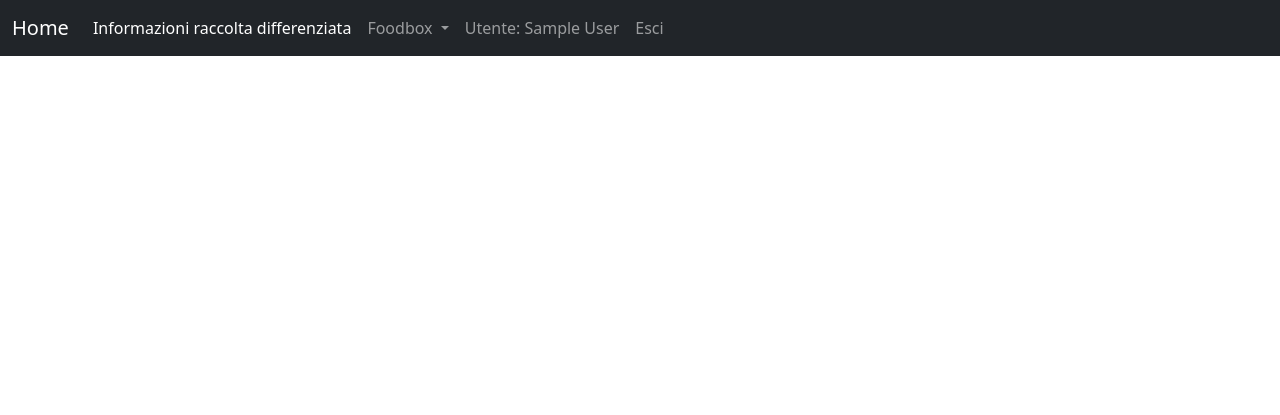
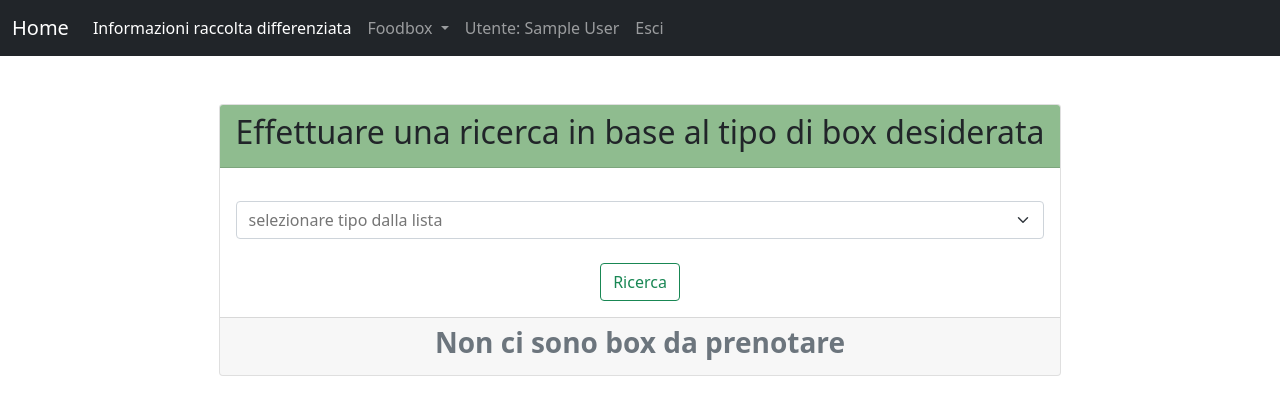
Before and after one commit to RaffaeleMosca/GreenCityv1, a Flask app: page /foodbox/ in a window 1280 px wide. Shown: the top 415 px of the page. Run offline with Flask 2, Linux system fonts and the light colour scheme; the visitor is signed in with stand-in values (Sample User, id 1); data that the repository does not hold is empty; some libraries are stand-ins or nearby versions.

Commit message:
aggiunta ricerca per tipo box

```diff
--- a/app.py
+++ b/app.py
@@ -9,6 +9,9 @@ import uuid
 app = Flask(__name__)
 #genero la secret key
 app.secret_key = uuid.uuid4().hex
+
+from datetime import timedelta
+app.permanent_session_lifetime = timedelta(minutes=30)
 
 # Database locale
 client = pymongo.MongoClient('localhost', 27017)
@@ -57,8 +60,12 @@ def utente():
 @app.route('/foodbox/')
 @login_required
 def cibo():
-    foodb = db.foodbox.find()
-    return render_template('cibo.html', foodb=foodb)
+    if db.foodbox.find():
+        foodb = db.foodbox.find()
+        return render_template('cibo.html', foodb=foodb)
+    else:
+        flash('Non ci sono box da prenotare')
+        return render_template('cibo.html')
 
 @app.route('/creabox/')
 @login_required
@@ -70,6 +77,8 @@ def creabox():
 def mybox():
     ordinazione = db.ordinazioni.find()
     return render_template('mybox.html', ordinazione=ordinazione)
+
+
 
 @app.route('/myboxcaricati/')
 @login_required
@@ -111,14 +120,14 @@ def ricerca():
 def ordina(oid, utente):
     box = db.foodbox.find_one({'_id': ObjectId(oid)})
     quanti = box['quantita']
-    tipo = box['tipo']
+    nome = box['nome']
     negozio = box['negozio']
     indirizzo = box['indirizzo']
     utentebox = box['utente']
     contenuto = box['contenuto']
 
     db.foodbox.update_one({"_id": ObjectId(oid)}, {"$set": {"quantita": quanti-1}})
-    db.ordinazioni.insert_one({'utente' : utente, 'box_number': ObjectId(oid), 'tipo' : tipo, 'negozio':negozio, 'indirizzo': indirizzo, 'utente_box': utentebox, 'contenuto':contenuto})
+    db.ordinazioni.insert_one({'utente' : utente, 'box_number': ObjectId(oid), 'tipo' : nome, 'negozio':negozio, 'indirizzo': indirizzo, 'utente_box': utentebox, 'contenuto':contenuto})
 
     return redirect('/foodbox/')
 
@@ -132,12 +141,13 @@ def elimina(oid):
 #FUNZIONE PER CREARE UNA FOODBOX
 @app.route('/create/<utente>', methods=['GET', 'POST'])
 def create(utente):
+    nome = request.form.get('nome')
+    contenuto = request.form.get('contenuto')
     tipo = request.form.get('tipo')
-    contenuto = request.form.get('contenuto')
     quantita = request.form.get('quantita')
     negozio = request.form.get('negozio')
     indirizzo = request.form.get('indirizzo')
-    db.foodbox.insert_one({'utente': utente, 'tipo': tipo, 'contenuto': contenuto, 'quantita': int(quantita), 'negozio': negozio, 'indirizzo': indirizzo})
+    db.foodbox.insert_one({'utente': utente, 'nome': nome, 'contenuto': contenuto, 'tipo': tipo, 'quantita': int(quantita), 'negozio': negozio, 'indirizzo': indirizzo})
     return render_template('creabox.html')
 
 #FUNZIONE PER ELIMINARE UN ORDINAZIONE
@@ -167,3 +177,24 @@ def eliminaordi(oid):
 def boxritirato(oid):
     db.ordinazioni.delete_one({"_id": ObjectId(oid)})
     return redirect('/mybox/')
+
+#FUNZIONA PER EFFETTUARE RICERCA IN BASE AL TIPO DI BOX
+@app.route('/myboxricerca/<utente>',  methods=['POST'])
+def myboxricerca(utente):
+    tipo = request.form.get('tipo')
+    if db.foodbox.find_one({"tipo": tipo}):
+        print ("Trovato!")
+    else:
+        if tipo != "TUTTE":
+            flash('Non esistono box del tipo selezionato!')
+
+    if tipo == "TUTTE":
+        foodb = db.foodbox.find()
+        return render_template('cibo.html', foodb=foodb)
+
+    if db.foodbox.find({'tipo': tipo}):
+        foodb = db.foodbox.find({'tipo': tipo})
+        return render_template('cibo.html', foodb=foodb)
+
+
+    return render_template('raccolta.html')
--- a/templates/cibo.html
+++ b/templates/cibo.html
@@ -1,8 +1,40 @@
 {% extends "base.html" %}
 
 {% block content %}
+    <div class="accordion m-5" id="accordionExample">
+        <div class="container-fluid" style="width: fit-content; margin-top: 4%">
+            <div class="card text-center">
+                <div class="card-header" style="background-color: darkseagreen">
+                    <h2>Effettuare una ricerca in base al tipo di box desiderata</h2>
+                </div>
+            <div class="card-body">
+                <form name="ins_box_form" style="margin-top: 2%" action="{{ url_for('myboxricerca', utente = session['user']['email']) }}" method="POST" role="form">
+                    <input list="tipo" name="tipo" class="form-select" required placeholder="selezionare tipo dalla lista">
+                    <datalist id="tipo" name="tipo" >
+                        <option value="TUTTE" />
+                        <option value="CARNE" />
+                        <option value="PESCE" />
+                        <option value="BENI PRIMA NECESSITA'" />
+                    </datalist>
+                    <br>
+                    <input type="submit" value="Ricerca" class="btn btn-outline-success btn">
+                </form>
 
-
+            </div>
+            <div class="card-footer card-text text-muted">
+                <h3><b>
+                {% with messages = get_flashed_messages() %}
+                    {% if messages %}
+                        {% for message in messages %}
+                            {{ message }}
+                        {% endfor %}
+                    {% endif %}
+                {% endwith %}
+                </b></h3>
+            </div>
+            </div>
+        </div>
+    </div>
 
     <div class="accordion m-5" id="accordionExample">
         {% for foodbox in foodb %}
@@ -11,7 +43,7 @@
                     <div class="accordion-item">
                         <h2 class="accordion-header" id="headingOne">
                         <button class="accordion-button" type="button" data-bs-toggle="collapse" data-bs-target="#collapseOne" aria-expanded="true" aria-controls="collapseOne">
-                            {{ foodbox.tipo }}
+                            {{ foodbox.nome}}
                         </button>
                         </h2>
                     <div id="collapseOne" class="accordion-collapse collapse show" aria-labelledby="headingOne" data-bs-parent="#accordionExample">
--- a/templates/myboxcaricati.html
+++ b/templates/myboxcaricati.html
@@ -7,7 +7,7 @@
                 <div class="accordion-item">
                     <h2 class="accordion-header" id="headingOne">
                         <button class="accordion-button" type="button" data-bs-toggle="collapse" data-bs-target="#collapseOne" aria-expanded="true" aria-controls="collapseOne">
-                            {{ foodbox.tipo }}
+                            {{ foodbox.nome }}
                         </button>
                     </h2>
                     <div id="collapseOne" class="accordion-collapse collapse show" aria-labelledby="headingOne" data-bs-parent="#accordionExample">
```
Also changed, not shown: templates/creabox.html (+10 -1 lines).
